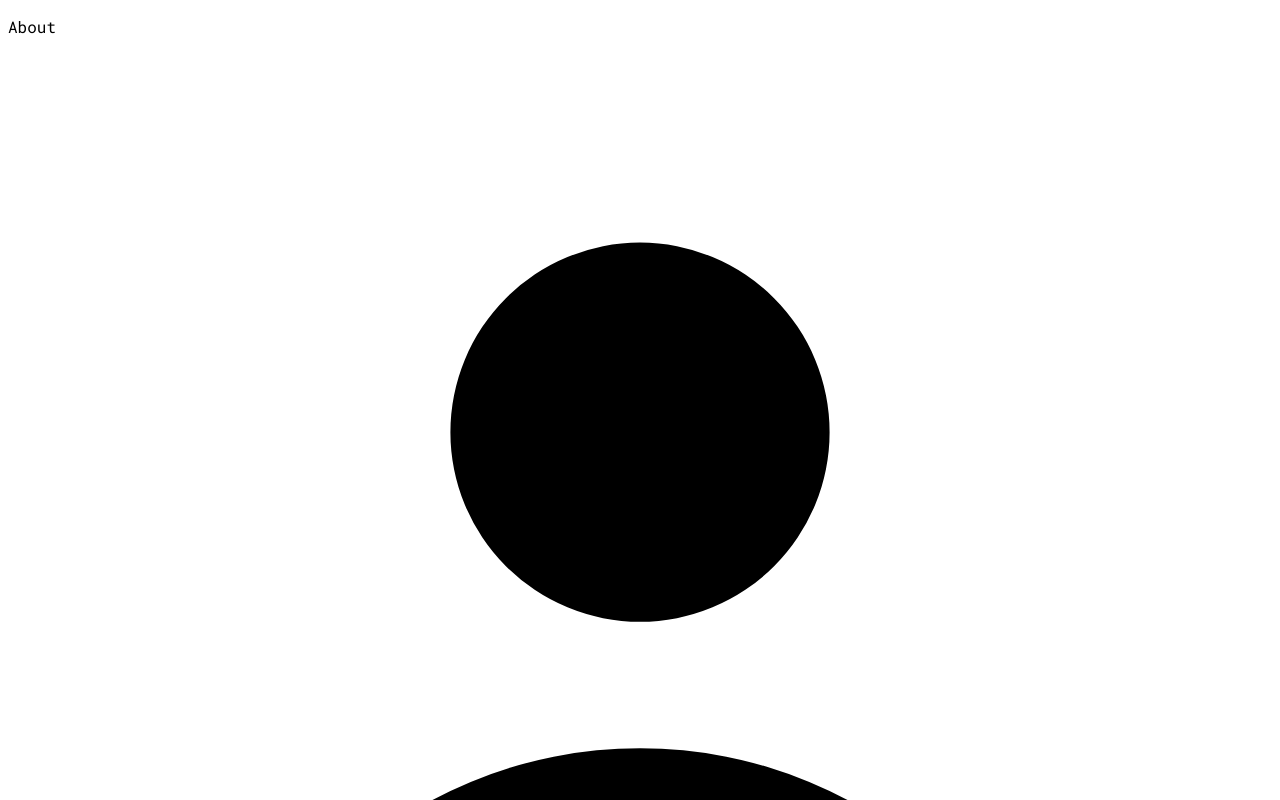
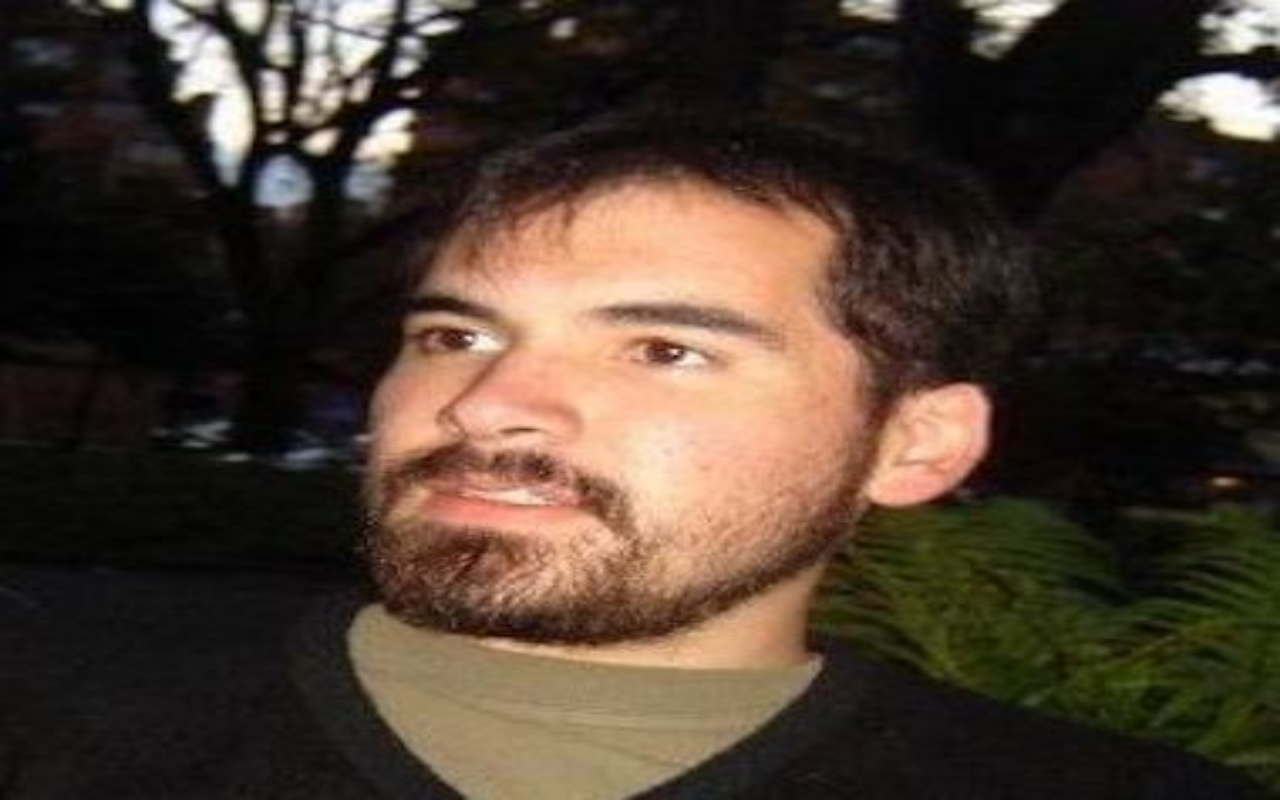
Before and after one commit to juandserrano/portfolio, a Next.js app: page / in a window 1280 px wide. Shown: the top 800 px of the page. Built offline with nearby package versions, Linux system fonts and the light colour scheme.

Commit message:
fixed relative path images

```diff
--- a/components/Hero.js
+++ b/components/Hero.js
@@ -1,7 +1,6 @@
 /* eslint-disable react/react-in-jsx-scope */
 import TypeIt from "typeit-react";
 import Image from 'next/image';
-import jds from '../public/images/Foto3.jpg';
 function Hero() {
 
   return (
@@ -10,8 +9,8 @@ function Hero() {
       id="main"
     >
       <div className="flex flex-col items-center justify-center">
-        <div className='mb-10 border-4 rounded-full border-yellow-400'>
-          <Image className="rounded-full" src={jds}/>
+        <div className='mb-10 border-4 rounded-full w-80 h-80 relative border-yellow-400'>
+          <Image className="rounded-full absolute"  layout='fill' src='/images/Foto3.jpg'/>
         </div>
         <h1 className="glitch w-[800px] h-28">
           <span className="w-full">Juan Diego Serrano</span>
--- a/components/ProjectCard.js
+++ b/components/ProjectCard.js
@@ -1,5 +1,3 @@
-/* eslint-disable react/prop-types */
-/* eslint-disable react/react-in-jsx-scope */
 import Image from "next/image";
 
 function ProjectCard({ image, text, link, github }) {
--- a/components/Stacks.js
+++ b/components/Stacks.js
@@ -1,7 +1,9 @@
-import { useEffect } from "react";
+import { useEffect, useState } from "react";
 import StackCard from "./StackCard";
 
 function Stacks() {
+  const [activeStack, setActiveStack] = useState(null);
+
   useEffect(() => {
     // Helper function from: http://stackoverflow.com/a/7557433/274826
     function isElementInViewport(el) {
@@ -48,11 +50,11 @@ function Stacks() {
 
     const w = (canvas.width = document.body.offsetWidth);
     const h = (canvas.height = document.body.offsetHeight);
-    const cols = Math.floor(w/20) + 1;
+    const cols = Math.floor(w / 20) + 1;
     const ypos = Array(cols).fill(0);
 
     ctx.fillStyle = "#e6a920";
-    ctx.fillRect(0, 0, w/20, h/20);
+    ctx.fillRect(0, 0, w / 20, h / 20);
 
     function matrix() {
       ctx.fillStyle = "#fbbf24";
@@ -76,10 +78,12 @@ function Stacks() {
   const showStuff = (tag) => {
     tag.children[0].style.background = "rgb(11,22,40)";
     tag.children[0].children[1].style.color = "rgb(251, 191, 36)";
+    setActiveStack(tag);
   };
   const hideStuff = (tag) => {
     tag.children[0].style.background = "rgb(251, 191, 36)";
     tag.children[0].children[1].style.color = "rgb(11,22,40)";
+    setActiveStack(null);
   };
   return (
     <div
@@ -91,10 +95,10 @@ function Stacks() {
         className="absolute z-0 top-0 opacity-100"
         width={1500}
         height={2000}
-
       ></canvas>
       <div className="flex flex-col justify-around h-screen py-32">
         <div
+          id="frontend"
           className="show-on-scroll w-[20rem]"
           onMouseEnter={(e) => {
             showStuff(e.currentTarget);
@@ -116,43 +120,55 @@ function Stacks() {
             ]}
           />
         </div>
-        <div className="show-on-scroll w-[20rem]"
+        <div id='backend'
+          className="show-on-scroll w-[20rem]"
           onMouseEnter={(e) => {
             showStuff(e.currentTarget);
           }}
           onMouseLeave={(e) => {
             hideStuff(e.currentTarget);
-          }}>
+          }}
+        >
           <StackCard
             title="Back-End"
             stacks={["Node.js", "Express", "Python", "Java"]}
           />
         </div>
-        <div className="show-on-scroll w-[20rem]"
+        <div id='database'
+          className="show-on-scroll w-[20rem]"
           onMouseEnter={(e) => {
             showStuff(e.currentTarget);
           }}
           onMouseLeave={(e) => {
             hideStuff(e.currentTarget);
-          }}>
+          }}
+        >
           <StackCard
             title="Database"
             stacks={["MySQL", "PostgreSQL", "MongoDB", "Oracle"]}
           />
         </div>
-        <div className="show-on-scroll w-[20rem]"
+        <div id='devops'
+          className="show-on-scroll w-[20rem]"
           onMouseEnter={(e) => {
             showStuff(e.currentTarget);
           }}
           onMouseLeave={(e) => {
             hideStuff(e.currentTarget);
-          }}>
+          }}
+        >
           <StackCard
             title="DevOps"
             stacks={["Git", "Docker", "Npm/Yarn", "Linux"]}
           />
         </div>
       </div>
+      {activeStack && (
+        <div className='rounded-full flex justify-center items-center absolute bg-black -translate-x-1/2 -translate-y-1/2 h-1/2 w-1/2 top-1/2 left-[60%] text-yellow-400'>
+        <p className='text-yellow-400'>{activeStack.id}</p>
+    </div>
+      )}
+
     </div>
   );
 }
--- a/pages/data/projects.js
+++ b/pages/data/projects.js
@@ -1,36 +1,30 @@
-import imgSS from '../../public/images/ssBig.png'
-import imgPP from '../../public/images/ppBig.png'
-import imgMusic from '../../public/images/musicBig.png'
-import imgWeather from '../../public/images/weatherBig.png'
-
-
 const projects =
 [
     {
         name: "SweetStays",
         text: "AirBnb clone: NextJS, React, MapBox API",
-        image: imgSS,
+        image: '/images/ssBig.png',
         url: 'https://ss.jserrano.net',
         github: 'https://github.com/juandserrano/sweetstays'
     },
     {
         name: "PuraPaja",
         text: "Private Chat Client: React, Firebase, Google API, NoSQL, PWA",
-        image: imgPP,
+        image: '/images/ppBig.png',
         url: 'https://pp.jserrano.net',
         github: ''
     },
     {
         name: "Serra",
         text: "Chill out music app: React",
-        image: imgMusic,
+        image: '/images/musicBig.png',
         url: 'https://music.jserrano.net',
         github: 'https://github.com/juandserrano/Serra-music-app'
     },
     {
         name: "T-Weather",
         text: "Simple weather app: React, OpenWeatherMap, PWA",
-        image: imgWeather,
+        image: '/images/weatherBig.png',
         url: 'https://t-weather.jserrano.net',
         github: 'https://github.com/juandserrano/weatherapp_pwa'
     }
--- a/pages/index.js
+++ b/pages/index.js
@@ -24,7 +24,7 @@ export default function Home() {
 
         <main className="flex py-0 flex-col w-full items-center justify-center">
           <Hero />
-          <div className='hero-path z-50'></div>
+          <div className='hero-path z-30'></div>
           <Stacks id='experience' />
           <Projects />
           <Socials />
```
